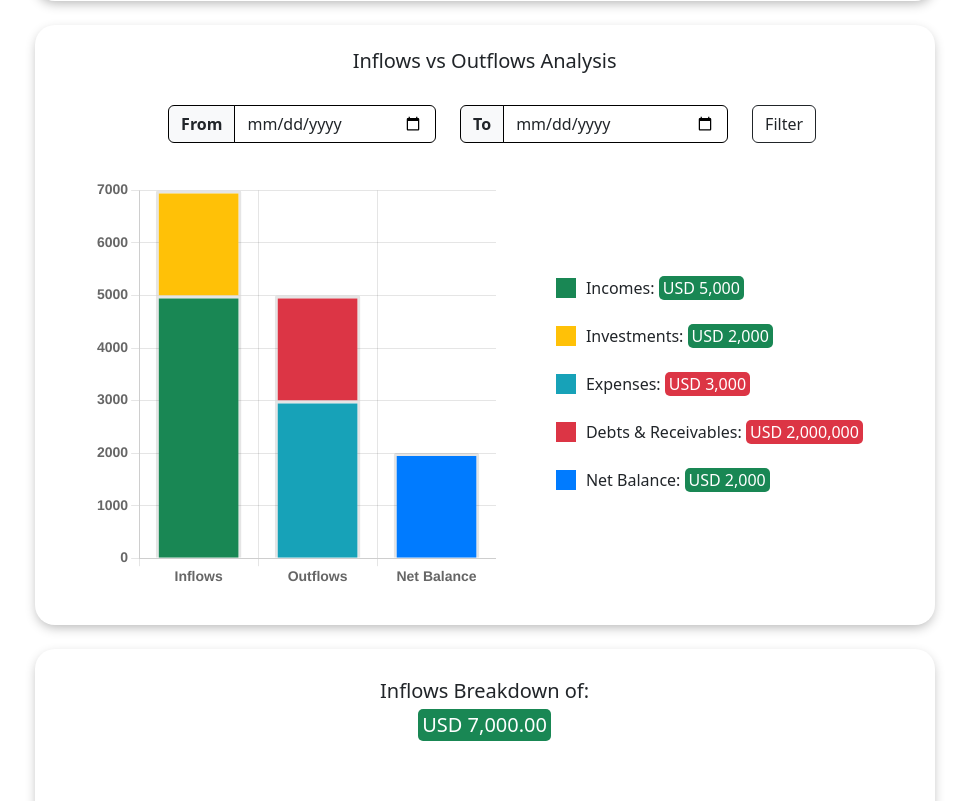
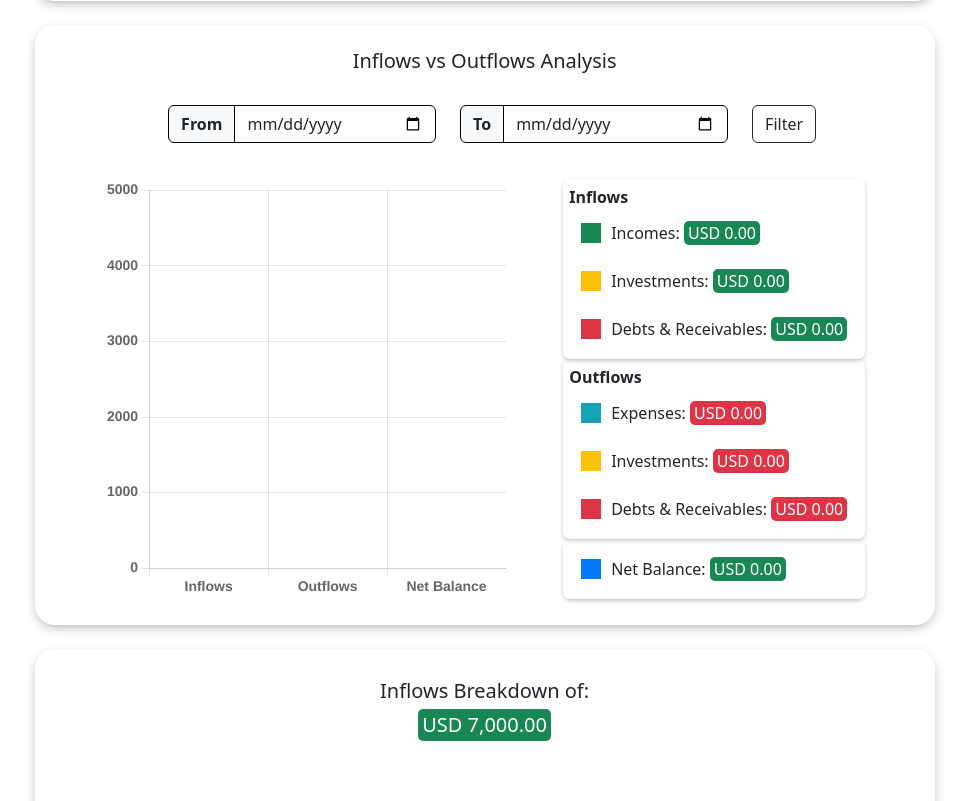
Before and after one commit to Ammmoe/Budgetary, a Flask app: page /analysis in a window 1280 px wide. Shown: the part 697-1498 px from the top of the page, without its empty margins (159-1128 px from the left). Run offline with Flask 3, Linux system fonts and the light colour scheme; a user stored in the database is signed in; a database or web service that is not in the repository returns one stand-in record (values such as "Sample title"); data that the repository does not hold is empty; some libraries are stand-ins or nearby versions.

Commit message:
analysis page backend update 26 july

```diff
--- a/app.py
+++ b/app.py
@@ -1732,6 +1732,32 @@
 
         total_assets = total_assets + total_cash_usd + total_bank_usd
 
+        # Calculate inflows and outflows for analysis
+        inflow_income = round((income_cash_usd + income_bank_usd + amount_in_usd('sgd', (income_cash_sgd + income_bank_sgd)) + amount_in_usd('thb', (income_cash_thb + income_bank_thb)) + \
+            amount_in_usd('mmk', (income_cash_mmk + income_bank_mmk))), 2)
+
+        inflow_investment = round((investment_cash_sell_usd + investment_bank_sell_usd + amount_in_usd('sgd', (investment_cash_sell_sgd + investment_bank_sell_sgd)) + \
+            amount_in_usd('thb', (investment_cash_sell_thb + investment_bank_sell_thb)) + amount_in_usd('mmk', (investment_cash_sell_mmk + investment_bank_sell_mmk))), 2)
+
+        inflow_debt = round((debt_cash_borrow_usd + debt_bank_borrow_usd + debt_cash_lrepay_usd + debt_bank_lrepay_usd + amount_in_usd('sgd', (debt_cash_borrow_sgd + debt_bank_borrow_sgd + \
+            debt_cash_lrepay_sgd + debt_bank_lrepay_sgd)) + amount_in_usd('thb', (debt_cash_borrow_thb + debt_bank_borrow_thb + debt_cash_lrepay_thb + debt_bank_lrepay_thb)) + \
+            amount_in_usd('mmk', (debt_cash_borrow_mmk + debt_bank_borrow_mmk + debt_cash_lrepay_mmk + debt_bank_lrepay_mmk))), 2)
+
+        outflow_expense = round((spending_cash_usd + spending_bank_usd + amount_in_usd('sgd', (spending_cash_sgd + spending_bank_sgd)) + amount_in_usd('thb', (spending_cash_thb + spending_bank_thb)) + \
+            amount_in_usd('mmk', (spending_cash_mmk + spending_bank_mmk))), 2)
+
+        outflow_investment = round((investment_cash_buy_usd + investment_bank_buy_usd + amount_in_usd('sgd', (investment_cash_buy_sgd + investment_bank_buy_sgd)) + \
+            amount_in_usd('thb', (investment_cash_buy_thb + investment_bank_buy_thb)) + amount_in_usd('mmk', (investment_cash_buy_mmk + investment_bank_buy_mmk))), 2)
+
+        outflow_debt = round((debt_cash_lend_usd + debt_bank_lend_usd + debt_cash_brepay_usd + debt_bank_brepay_usd + amount_in_usd('sgd', (debt_cash_lend_sgd + debt_bank_lend_sgd + \
+            debt_cash_brepay_sgd + debt_bank_brepay_sgd)) + amount_in_usd('thb', (debt_cash_lend_thb + debt_bank_lend_thb + debt_cash_brepay_thb + debt_bank_brepay_thb)) + \
+            amount_in_usd('mmk', (debt_cash_lend_mmk + debt_bank_lend_mmk + debt_cash_brepay_mmk + debt_bank_brepay_mmk))), 2)
+
+        inflows = inflow_income + inflow_investment + inflow_debt
+        outflows = outflow_expense + outflow_investment + outflow_debt
+
+        net_balance = inflows - outflows
+
         # Write database code for homepage investments table
         investment_rows = db.execute (
             "SELECT \
@@ -1840,8 +1866,165 @@
 
         total_assets = total_assets + debt_total
 
+        # Write database code for inflows breakdown
+        # First, get inflow-income data from history
+        inflow_income_rows = db.execute(
+            "SELECT \
+                transactions.transaction_date AS date, \
+            'income' AS type, \
+                income.income_type AS category, \
+                income.comment AS comment, \
+                transactions.payment_method AS payment_method, \
+                transactions.currency AS currency, \
+                transactions.amount AS amount \
+            FROM \
+                income JOIN transactions ON income.transaction_id = transactions.id \
+            WHERE \
+                income.user_id = ?", user_id)
+
+        # Get amount of each income category in usd
+        salary = 0
+        bank_interest = 0
+        other_income = 0
+
+        for row in inflow_income_rows:
+            # Salary-related rows
+            if row['category'] == 'salary' and row['currency'] == 'usd':
+                salary = salary + round(float(row['amount']), 2)
+
+            elif row['category'] == 'salary' and row['currency'] == 'sgd':
+                salary = salary + amount_in_usd('sgd', row['amount'])
+
+            elif row['category'] == 'salary' and row['currency'] == 'thb':
+                salary = salary + amount_in_usd('thb', row['amount'])
+
+            elif row['category'] == 'salary' and row['currency'] == 'mmk':
+                salary = salary + amount_in_usd('mmk', row['amount'])
+
+            # Bank-interest-related rows
+            if row['category'] == 'bank-interest' and row['currency'] == 'usd':
+                bank_interest = bank_interest + round(float(row['amount']), 2)
+
+            elif row['category'] == 'bank-interest' and row['currency'] == 'sgd':
+                bank_interest = bank_interest + amount_in_usd('sgd', row['amount'])
+
+            elif row['category'] == 'bank-interest' and row['currency'] == 'thb':
+                bank_interest = bank_interest + amount_in_usd('thb', row['amount'])
+
+            elif row['category'] == 'bank-interest' and row['currency'] == 'mmk':
+                bank_interest = bank_interest + amount_in_usd('mmk', row['amount'])
+
+            # Other-income-related rows
+            if row['category'] == 'other-income' and row['currency'] == 'usd':
+                other_income = other_income + round(float(row['amount']), 2)
+
+            elif row['category'] == 'other-income' and row['currency'] == 'sgd':
+                other_income = other_income + amount_in_usd('sgd', row['amount'])
+
+            elif row['category'] == 'other-income' and row['currency'] == 'thb':
+                other_income = other_income + amount_in_usd('thb', row['amount'])
+
+            elif row['category'] == 'other-income' and row['currency'] == 'mmk':
+                other_income = other_income + amount_in_usd('mmk', row['amount'])
+
+        # Write database code for expenses breakdown
+        outflow_expense_rows = db.execute(
+            "SELECT \
+                transactions.transaction_date AS date, \
+            'expense' AS type, \
+                spending.spending_type AS category, \
+                spending.comment AS comment, \
+                transactions.payment_method AS payment_method, \
+                transactions.currency AS currency, \
+                transactions.amount AS amount \
+            FROM \
+                spending JOIN transactions ON spending.transaction_id = transactions.id \
+            WHERE \
+                spending.user_id = ?", user_id)
+
+
+        # Get amount of each expense category in usd
+        food = 0
+        transportation = 0
+        clothing = 0
+        rent = 0
+        other_expense = 0
+
+        for row in outflow_expense_rows:
+            # Food-related rows
+            if row['category'] == 'food' and row['currency'] == 'usd':
+                food = food + round(float(row['amount']), 2)
+
+            elif row['category'] == 'food' and row['currency'] == 'sgd':
+                food = food + amount_in_usd('sgd', row['amount'])
+
+            elif row['category'] == 'food' and row['currency'] == 'thb':
+                food = food + amount_in_usd('thb', row['amount'])
+
+            elif row['category'] == 'food' and row['currency'] == 'mmk':
+                food = food + amount_in_usd('mmk', row['amount'])
+
+            # Transportation-related rows
+            if row['category'] == 'transportation' and row['currency'] == 'usd':
+                transportation = transportation + round(float(row['amount']), 2)
+
+            elif row['category'] == 'transportation' and row['currency'] == 'sgd':
+                transportation = transportation + amount_in_usd('sgd', row['amount'])
+
+            elif row['category'] == 'transportation' and row['currency'] == 'thb':
+                transportation = transportation + amount_in_usd('thb', row['amount'])
+
+            elif row['category'] == 'transportation' and row['currency'] == 'mmk':
+                transportation = transportation + amount_in_usd('mmk', row['amount'])
+
+            # Clothing-related rows
+            if row['category'] == 'clothing' and row['currency'] == 'usd':
+                clothing = clothing + round(float(row['amount']), 2)
+
+            elif row['category'] == 'clothing' and row['currency'] == 'sgd':
+                clothing = clothing + amount_in_usd('sgd', row['amount'])
+
+            elif row['category'] == 'clothing' and row['currency'] == 'thb':
+                clothing = clothing + amount_in_usd('thb', row['amount'])
+
+            elif row['category'] == 'clothing' and row['currency'] == 'mmk':
+                clothing = clothing + amount_in_usd('mmk', row['amount'])
+
+            # Rent-related rows
+            if row['category'] == 'rent' and row['currency'] == 'usd':
+                rent = rent + round(float(row['amount']), 2)
+
+            elif row['category'] == 'rent' and row['currency'] == 'sgd':
+                rent = rent + amount_in_usd('sgd', row['amount'])
+
+            elif row['category'] == 'rent' and row['currency'] == 'thb':
+                rent = rent + amount_in_usd('thb', row['amount'])
+
+            elif row['category'] == 'rent' and row['currency'] == 'mmk':
+                rent = rent + amount_in_usd('mmk', row['amount'])
+
+            # Other-expense-related rows
+            if row['category'] == 'other-spending' and row['currency'] == 'usd':
+                other_expense = other_expense + round(float(row['amount']), 2)
+
+            elif row['category'] == 'other-spending' and row['currency'] == 'sgd':
+                other_expense = other_expense + amount_in_usd('sgd', row['amount'])
+
+            elif row['category'] == 'other-spending' and row['currency'] == 'thb':
+                other_expense = other_expense + amount_in_usd('thb', row['amount'])
+
+            elif row['category'] == 'other-spending' and row['currency'] == 'mmk':
+                other_expense = other_expense + amount_in_usd('mmk', row['amount'])
+
+        print(f"food: {food}")
+        print(f"transportation: {transportation}")
+        print(f"clothing: {clothing}")
+        print(f"rent: {rent}")
+        print(f"other-expense: {other_expense}")
+
         return render_template("analysis.html", total_assets=total_assets, total_cash_bank=total_cash_bank, investment_total=investment_total, \
-            debt_total=debt_total)
+            debt_total=debt_total, inflow_income=inflow_income, inflow_investment=inflow_investment, inflow_debt=inflow_debt, outflow_expense=outflow_expense, \
+            outflow_investment=outflow_investment, outflow_debt=outflow_debt, inflows=inflows, outflows=outflows, net_balance=net_balance)
 
 
 @app.route("/history", methods=["GET", "POST"])
--- a/static/styles.css
+++ b/static/styles.css
@@ -165,6 +165,38 @@
     display: flex;
     flex-direction: column;
     padding: 12px 12px;
+}
+
+.container-stacked-bar-legend {
+    display: flex;
+    flex-direction: column;
+    justify-content: space-evenly;
+    height: 100%;
+    padding: 12px 12px;
+}
+
+.container-item-inflows {
+    display: flex;
+    flex-direction: column;
+    padding: 6px 6px;
+    box-shadow: 0 2px 5px -1px rgba(0, 0, 0, 0.3);
+    border-radius: 7px;
+}
+
+.container-item-outflows {
+    display: flex;
+    flex-direction: column;
+    padding: 6px 6px;
+    box-shadow: 0 2px 5px -1px rgba(0, 0, 0, 0.3);
+    border-radius: 7px;
+}
+
+.container-item-net-balance {
+    display: flex;
+    flex-direction: column;
+    padding: 6px 6px;
+    box-shadow: 0 2px 5px -1px rgba(0, 0, 0, 0.3);
+    border-radius: 7px;
 }
 
 .container-hbar-item-legend {
--- a/templates/analysis.html
+++ b/templates/analysis.html
@@ -78,36 +78,58 @@
                 <canvas id="stacked-chart"></canvas>
             </div>
 
-            <div class="container-item-legend text-start">
-                <div class="container-item-innerlegends">
+            <div class="container-stacked-bar-legend text-start">
+                <div class="container-item-inflows">
+                    <div class="text-start fw-bold">Inflows</div>
+                    <div class="container-item-innerlegends parentElement">
                         <span class="success-color-box"></span>
                         <span>Incomes:&nbsp;</span>
-                    <span class="success-bg-text">USD 5,000</span>
-                    <div id="incomes" style="display: none;">5000</div>
+                        <span class="success-bg-text">USD {{ inflow_income | currency }}</span>
+                        <div id="inflow-income" class="checkZero" style="display: none;">{{ inflow_income }}</div>
                     </div>
-                <div class="container-item-innerlegends">
+                    <div class="container-item-innerlegends parentElement">
                         <span class="warning-color-box"></span>
                         <span>Investments:&nbsp;</span>
-                    <span class="success-bg-text">USD 2,000</span>
-                    <div id="investments" style="display: none;">2000</div>
+                        <span class="success-bg-text">USD {{ inflow_investment | currency }}</span>
+                        <div id="inflow-investment" class="checkZero" style="display: none;">{{ inflow_investment }}</div>
                     </div>
-                <div class="container-item-innerlegends">
+                    <div class="container-item-innerlegends parentElement">
+                        <span class="danger-color-box"></span>
+                        <span>Debts & Receivables:&nbsp;</span>
+                        <span class="success-bg-text">USD {{ inflow_debt | currency}}</span>
+                        <div id="inflow-debt" class="checkZero" style="display: none;">{{ inflow_debt }}</div>
+                    </div>
+                </div>
+
+                <div class="container-item-outflows">
+                    <div class="text-start fw-bold">Outflows</div>
+                    <div class="container-item-innerlegends parentElement">
                         <span class="expense-color-box"></span>
                         <span>Expenses:&nbsp;</span>
-                    <span class="danger-bg-text">USD 3,000</span>
-                    <div id="expenses" style="display: none;">3000</div>
+                        <span class="danger-bg-text">USD {{ outflow_expense | currency }}</span>
+                        <div id="outflow-expense" class="checkZero" style="display: none;">{{ outflow_expense }}</div>
                     </div>
-                <div class="container-item-innerlegends">
+                    <div class="container-item-innerlegends parentElement">
+                        <span class="warning-color-box"></span>
+                        <span>Investments:&nbsp;</span>
+                        <span class="danger-bg-text">USD {{ outflow_investment | currency }}</span>
+                        <div id="outflow-investment" class="checkZero" style="display: none;">{{ outflow_investment }}</div>
+                    </div>
+                    <div class="container-item-innerlegends parentElement">
                         <span class="danger-color-box"></span>
                         <span>Debts & Receivables:&nbsp;</span>
-                    <span class="danger-bg-text">USD 2,000,000</span>
-                    <div id="debts" style="display: none;">2000</div>
+                        <span class="danger-bg-text">USD {{ outflow_debt | currency }}</span>
+                        <div id="outflow-debt" class="checkZero" style="display: none;">{{ outflow_debt }}</div>
                     </div>
+                </div>
+
+                <div class="container-item-net-balance">
                     <div class="container-item-innerlegends">
                         <span class="primary-color-box"></span>
                         <span>Net Balance:&nbsp;</span>
-                    <span class="success-bg-text">USD 2,000</span>
-                    <div id="net-balance" style="display: none;">2000</div>
+                        <span class="success-bg-text">USD {{ net_balance | currency }}</span>
+                        <div id="net-balance" style="display: none;">{{ net_balance }}</div>
+                    </div>
                 </div>
             </div>
 
@@ -329,33 +351,50 @@
 
 
     const stackedChart = document.getElementById('stacked-chart');
+    const inflowIncome = Number(document.getElementById('inflow-income').innerText) || 0;
+    const inflowInvestment = Number(document.getElementById('inflow-investment').innerText) || 0;
+    const inflowDebt = Number(document.getElementById('inflow-debt').innerText) || 0;
+    const outflowExpense = Number(document.getElementById('outflow-expense').innerText) || 0;
+    const outflowInvestment = Number(document.getElementById('outflow-investment').innerText) || 0;
+    const outflowDebt = Number(document.getElementById('outflow-debt').innerText) || 0;
+    const netBalance = Number(document.getElementById('net-balance').innerText) || 0;
     const stackedLabels = ['Inflows', 'Outflows', 'Net Balance'];
     const stackedData = {
         labels: stackedLabels,
         datasets: [
             {
             label: 'Incomes',
-            data: [5000, 0, 0],
+            data: [inflowIncome, 0, 0],
             backgroundColor: ['rgb(25, 135, 84)'],
             },
             {
+            label: 'Investments',
+            data: [inflowInvestment, 0, 0],
+            backgroundColor: ['rgb(255, 193, 7)'],
+            },
+            {
+            label: 'Debts & Receivables',
+            data: [inflowDebt, 0, 0],
+            backgroundColor: ['rgb(220, 53, 69)'],
+            },
+            {
             label: 'Expenses',
-            data: [0, 3000, 0],
+            data: [0, outflowExpense, 0],
             backgroundColor: ['rgb(23, 162, 184)'],
             },
             {
             label: 'Investments',
-            data: [2000, 0, 0],
+            data: [0, outflowInvestment, 0],
             backgroundColor: ['rgb(255, 193, 7)'],
             },
             {
             label: 'Debts & Receivables',
-            data: [0, 2000, 0],
+            data: [0, outflowDebt, 0],
             backgroundColor: ['rgb(220, 53, 69)'],
             },
             {
             label: 'Net Balance',
-            data: [0, 0, 2000],
+            data: [0, 0, netBalance],
             backgroundColor: ['rgb(0, 123, 255)'],
             }
         ]
@@ -594,8 +633,27 @@
     });
 </script>
 
-
 {% endblock %}
 
 {% block scripts %}
+<script>
+    function hideElementByClass(className) {
+        const elements = document.getElementsByClassName(className);
+
+        for (let element of elements) {
+            const content = element.textContent.trim();
+
+            if (content === '0') {
+                const parentElement = element.closest('.parentElement')
+
+
+                if (parentElement) {
+                    parentElement.style.display = 'none';
+                }
+            }
+        }
+    }
+
+    hideElementByClass('checkZero')
+</script>
 {% endblock %}
```
Also changed, not shown: 2 other files. Lines whose indentation alone changed are shown as unchanged.
